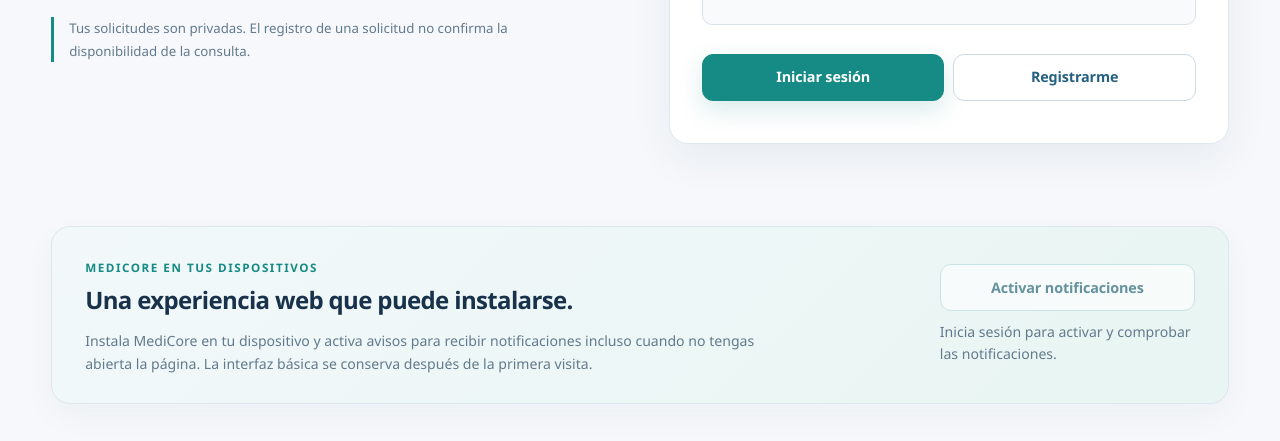
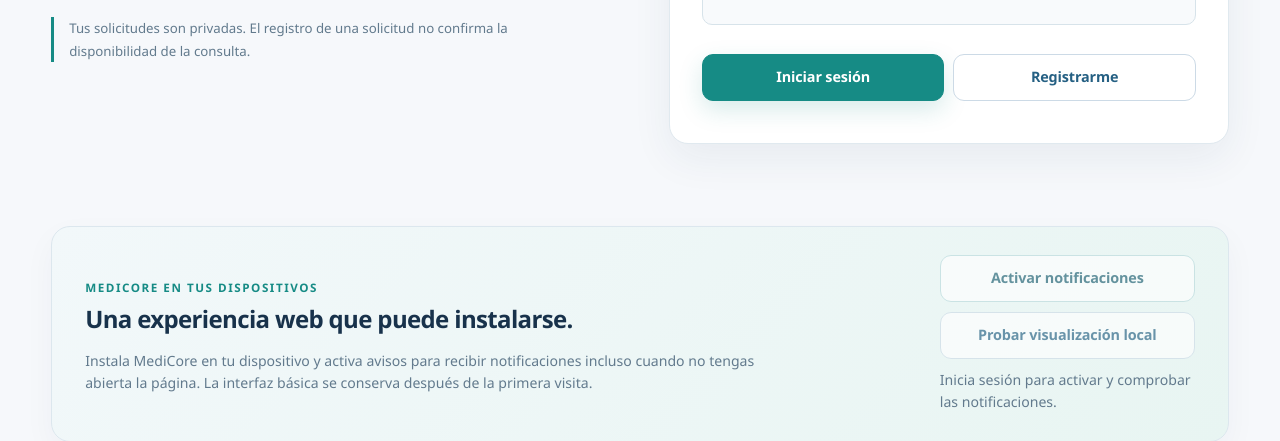
Before and after one commit to Cristofer6u8r/MediCore-AWP, a website: page cuenta.html in a window 1280 px wide. Shown: the part 551-992 px from the top of the page. Drawn offline with Linux system fonts and the light colour scheme.

Commit message:
Añadir prueba visual de notificaciones del navegador en cuenta.html

```diff
--- a/cuenta.html
+++ b/cuenta.html
@@ -44,6 +44,7 @@
                     <button class="button secondary" id="notification-button" type="button">
                         Activar notificaciones
                     </button>
+<button class="button outline" id="notification-local-test" type="button">Probar visualización local</button>
                     <p class="notification-help" id="notification-help" aria-live="polite">
                         Activa las notificaciones desde un navegador compatible.
                     </p>
```
